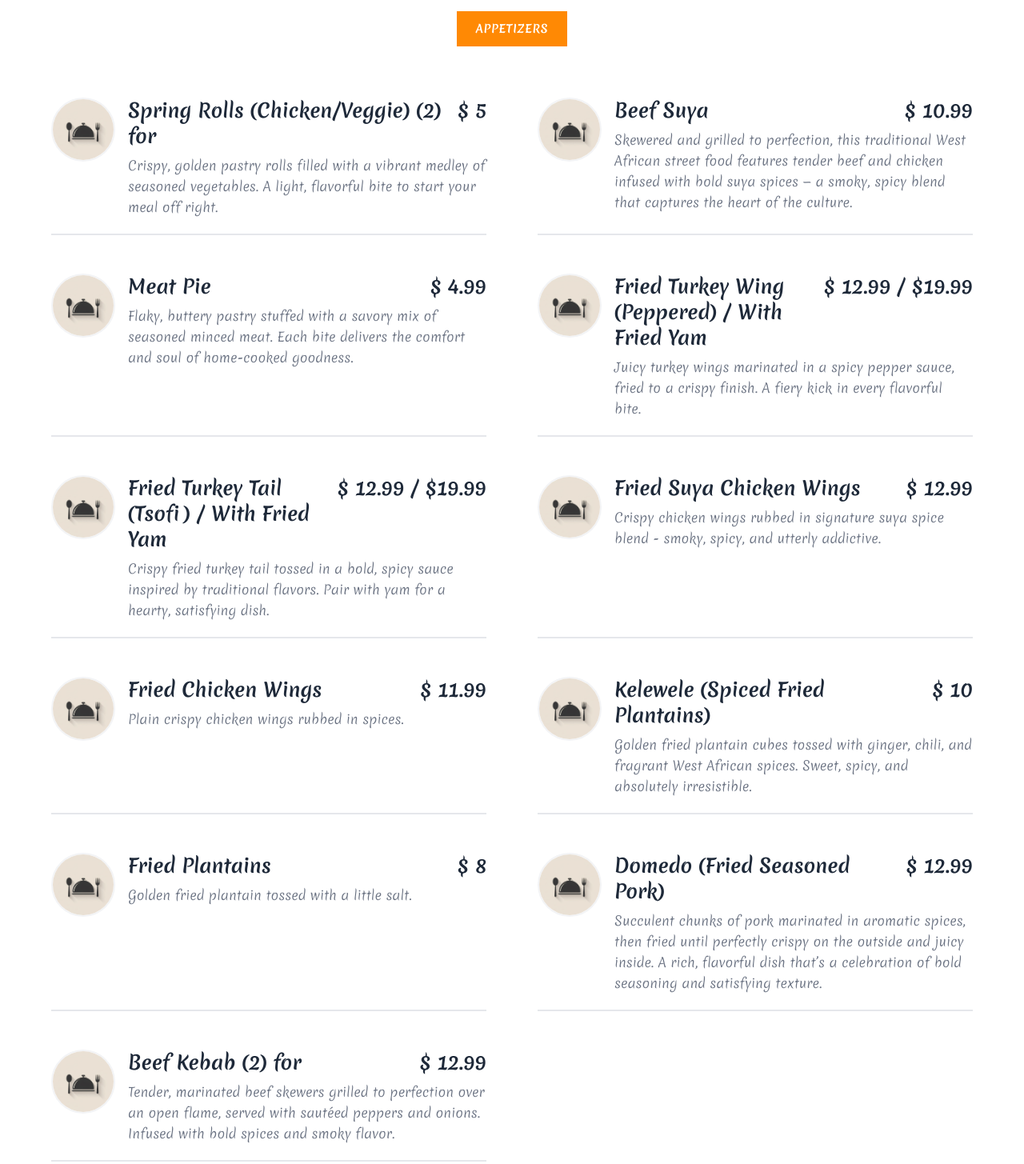
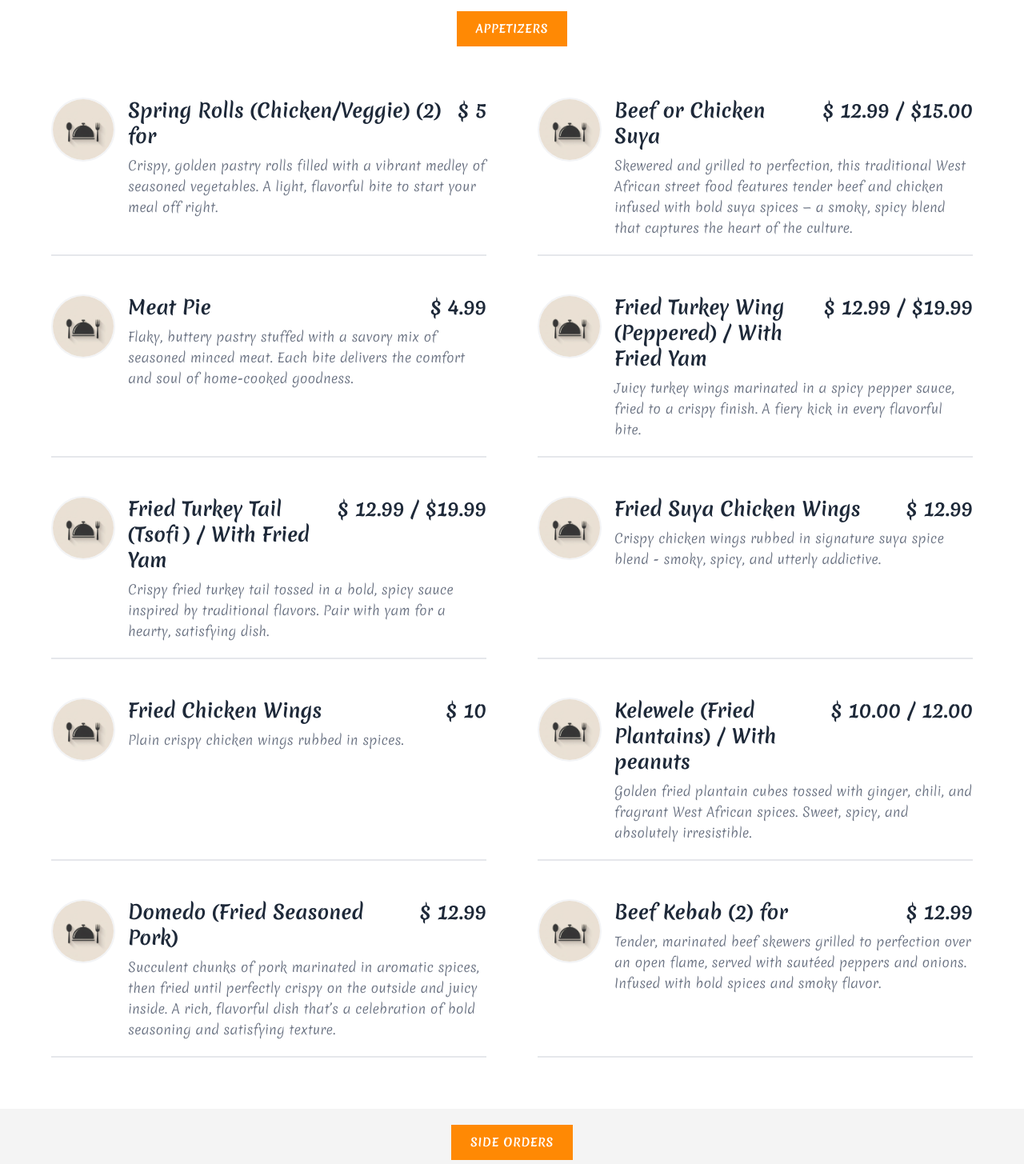
Before and after one commit to mal33k-eden/afrikico-restaursnt, a React (Vite) app: page /menu in a window 1280 px wide. Shown: the part 495-1950 px from the top of the page at 80% size. Built offline with nearby package versions, Linux system fonts and the light colour scheme; a web font is replaced by a local one.

Commit message:
Update menu items and prices across sections

```diff
--- a/src/pages/Menu/Sections/FoodMenuListFive.jsx
+++ b/src/pages/Menu/Sections/FoodMenuListFive.jsx
@@ -20,15 +20,15 @@ const FoodMenuListFive = () => {
       description:
         "A savory stir-fried rice dish with vegetables,  egg, soy sauce,  with chicken delivering a satisfying and aromatic experience.",
       image: "../images/food-img/dummy.jpg",
-      price: 20,
+      price: 19.99,
     },
-    {
-      name: "Banku/Kenkey with Fried/Grilled Fish(Tilapia)",
-      description:
-        "Baked or fried fish blended with spice and your choice of banku or kenkey.",
-      image: "../images/food-img/dummy.jpg",
-      price: 20.99,
-    },
+    // {
+    //   name: "Banku/Kenkey with Fried/Grilled Fish(Tilapia)",
+    //   description:
+    //     "Baked or fried fish blended with spice and your choice of banku or kenkey.",
+    //   image: "../images/food-img/dummy.jpg",
+    //   price: 20.99,
+    // },
     /*
     {
       name: "Wrap of the Day with French Fries)",
--- a/src/pages/Menu/Sections/FoodMenuListOne.jsx
+++ b/src/pages/Menu/Sections/FoodMenuListOne.jsx
@@ -9,11 +9,11 @@ const FoodMenuListOne = () => {
       price: 5,
     },
     {
-      name: "Beef Suya",
+      name: "Beef or Chicken Suya",
       description:
         "Skewered and grilled to perfection, this traditional West African street food features tender beef and chicken infused with bold suya spices — a smoky, spicy blend that captures the heart of the culture.",
       image: "../images/food-img/dummy.jpg",
-      price: 10.99,
+      price: "12.99 / $15.00"
     },
     {
       name: "Meat Pie",
@@ -48,21 +48,21 @@ const FoodMenuListOne = () => {
       name: "Fried Chicken Wings",
       description: "Plain crispy chicken wings rubbed in spices.",
       image: "../images/food-img/dummy.jpg",
-      price: 11.99,
+      price: 10,
     },
     {
-      name: "Kelewele (Spiced Fried Plantains)",
+      name: "Kelewele (Fried Plantains) / With peanuts",
       description:
         "Golden fried plantain cubes tossed with ginger, chili, and fragrant West African spices. Sweet, spicy, and absolutely irresistible.",
       image: "../images/food-img/dummy.jpg",
-      price: 10,
+      price: "10.00 / 12.00",
     },
-    {
-      name: "Fried Plantains",
-      description: "Golden fried plantain tossed with a little salt.",
-      image: "../images/food-img/dummy.jpg",
-      price: 8,
-    },
+    // {
+    //   name: "Fried Plantains",
+    //   description: "Golden fried plantain tossed with a little salt.",
+    //   image: "../images/food-img/dummy.jpg",
+    //   price: 8,
+    // },
     {
       name: "Domedo (Fried Seasoned Pork)",
       description:
--- a/src/pages/Menu/Sections/FoodMenuListThree.jsx
+++ b/src/pages/Menu/Sections/FoodMenuListThree.jsx
@@ -32,7 +32,7 @@ const FoodMenuListThree = () => {
     {
       name: "Okro Stew",
       description:
-        "A traditional okra stew with a slimy texture, spiced and served with sides like Banku or Rice for an authentic taste. Includes goat meat, shrimp and crocker fish.",
+        "A traditional okra stew with a slimy texture, spiced and served with sides like Banku or Rice for an authentic taste. Includes goat meat and crocker fish.",
       image: "../images/food-img/dummy.jpg",
       price: 22,
     },
@@ -41,7 +41,7 @@ const FoodMenuListThree = () => {
       description:
         "A rich and creamy West African peanut soup with a hint of spice, often served with fufu or rice balls for a comforting meal. Includes chicken.",
       image: "../images/food-img/img-1.jpg",
-      price: 22,
+      price: 23.99,
     },
     {
       name: "Spinach Stew / With Yam",
@@ -50,13 +50,13 @@ const FoodMenuListThree = () => {
       image: "../images/food-img/img-6.jpg",
       price: "22 / $25",
     },
-    {
-      name: "Egusi with Pounded Yam",
-      description:
-        "A nutritious soup made with fresh spinach and melon seeds, cooked with tomatoes and spices, ideal as a side or with a protein. Served with pounded yam and includes fish or goat.",
-      image: "../images/food-img/dummy.jpg",
-      price: 22,
-    },
+    // {
+    //   name: "Egusi with Pounded Yam",
+    //   description:
+    //     "A nutritious soup made with fresh spinach and melon seeds, cooked with tomatoes and spices, ideal as a side or with a protein. Served with pounded yam and includes fish or goat.",
+    //   image: "../images/food-img/dummy.jpg",
+    //   price: 22,
+    // },
     {
       name: "Grilled/Fried Fish (Red Snapper, Salmon, Tilapia). Must be pre-ordered 20-30 mins in advance.",
       description:
@@ -72,16 +72,40 @@ const FoodMenuListThree = () => {
       price: "20 / $25",
     },
     {
-      name: "Curry Chicken / Goat",
-      description: "Chicken/goat simmered in curry sauce paired with rice.",
+      name: "Curry Chicken",
+      description: "Curried chicken simmered in sauce and savory spices paired with white Rice.",
       image: "../images/food-img/dummy.jpg",
-      price: "22 / $24",
+      price: 22.99,
     },
     {
       name: "Oxtail Stew with Rice",
       description: "Oxtails simmered in tomato sauce with bold savory flavors.",
       image: "../images/food-img/dummy.jpg",
-      price: 24.99,
+      price: 28.99,
+    },
+      {
+      name: "Curry Goat",
+      description: "Curried Goat simmered in sauce and savory spices paired with white Rice.",
+      image: "../images/food-img/dummy.jpg",
+      price: 23.99,
+    },
+      {
+      name: "Palm Soup with Rice Balls",
+      description: "A rich, earthy soup made from palm nut extract, slow-cooked with meats and spices — served with soft, smooth rice balls to soak up every drop.",
+      image: "../images/food-img/dummy.jpg",
+      price: 25,
+    },
+      {
+      name: "Tuo Zaafi (TZ)- Made on Sundays Only",
+      description: "A staple from northern Ghana, TZ is served with a savory green soup and ayoyo (jute leaves), offering a perfect balance of texture and nutrition.",
+      image: "../images/food-img/dummy.jpg",
+      price: 25,
+    },
+      {
+      name: "Light Soup",
+      description: "A rich, earthy soup made from tomatoes, onions , slow-cooked with meats (Goat or Chicken) and spices — served with fufu.",
+      image: "../images/food-img/dummy.jpg",
+      price: 22,
     },
     /*
      {
--- a/src/pages/Menu/Sections/FoodMenuListTwo.jsx
+++ b/src/pages/Menu/Sections/FoodMenuListTwo.jsx
@@ -6,7 +6,7 @@ const FoodMenuListTwo = () => {
       description:
         "Sweet, ripe plantains sliced and fried to golden perfection — a comforting favorite with just the right touch of crisp and caramelized sweetness.",
       image: "../images/food-img/dummy.jpg",
-      price: 10,
+      price: 8,
     },
     {
       name: "Fried Yam",
@@ -68,7 +68,7 @@ const FoodMenuListTwo = () => {
       description:
         "A soft, dough-like staple made from cassava and plantains, pounded to a stretchy texture. Best enjoyed with thick, flavorful soups.",
       image: "../images/food-img/dummy.jpg",
-      price: 10,
+      price: 8,
     },
     {
       name: "Eba",
```
